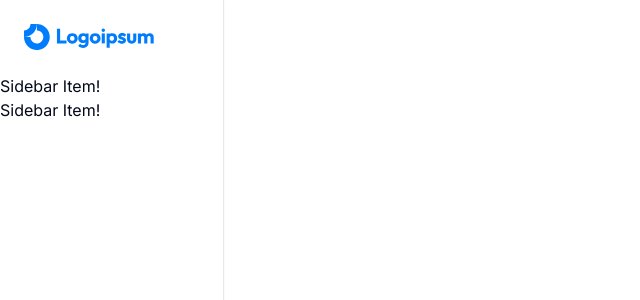
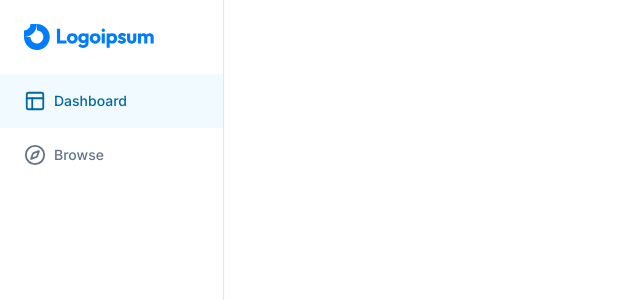
Before and after one commit to CS50Aish/lmsstack, a Next.js app in the folder lms-tutorial/: page / in a window 1280 px wide. Shown: the top 300 px of the page, without its empty margins (0-640 px from the left). Built offline with nearby package versions, Linux system fonts and the light colour scheme.

Commit message:
Updated Files

```diff
--- a/lms-tutorial/app/(dashboard)/_components/sidebar-items.tsx
+++ b/lms-tutorial/app/(dashboard)/_components/sidebar-items.tsx
@@ -1,6 +1,8 @@
 "use client";
 
+import { cn } from "@/lib/utils";
 import { LucideIcon } from "lucide-react";
+import { usePathname, useRouter } from "next/navigation";
 
 interface SidebarItemProps {
     icon: LucideIcon;
@@ -9,13 +11,38 @@ interface SidebarItemProps {
 };
 
 export const SidebarItem = ({
-    icon,
+    icon: Icon,
     label,
     href,
 }: SidebarItemProps) => {
+
+    const pathname = usePathname();
+    const router = useRouter();
+
+    const isActive =
+        (pathname === "/" && href === "/") ||  pathname === href || pathname?.startsWith(`${href}/`);
+
+    const onClick = () => {
+        router.push(href);
+    }
+
     return (
-        <div>
-            Sidebar Item!
-        </div>
+        <button onClick={onClick} type="button" className={cn(
+            "flex items-center gap-x-2 text-slate-500 text-sm font-[500] pl-6 transition-all hover:text-slate-600 hover:bg-slate-300/20",
+            isActive && "text-sky-700 bg-sky-200/20 hover:bg-sky-200/20 hover:text-sky-700")}
+        >
+
+            <div className="flex items-center gap-x-2 py-4">
+                <Icon
+                    size={22}
+                    className={cn(
+                        "text-slate-500",
+                        isActive && "text-sky-700"
+                    )}
+                />
+                {label}
+            </div>
+
+        </button>
     )
 }
```
